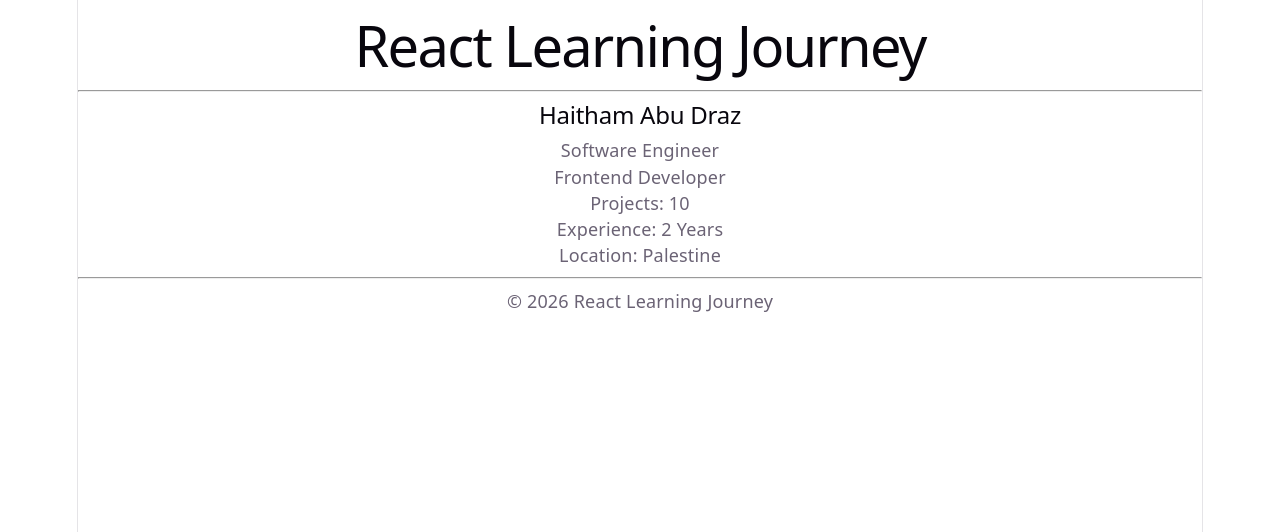
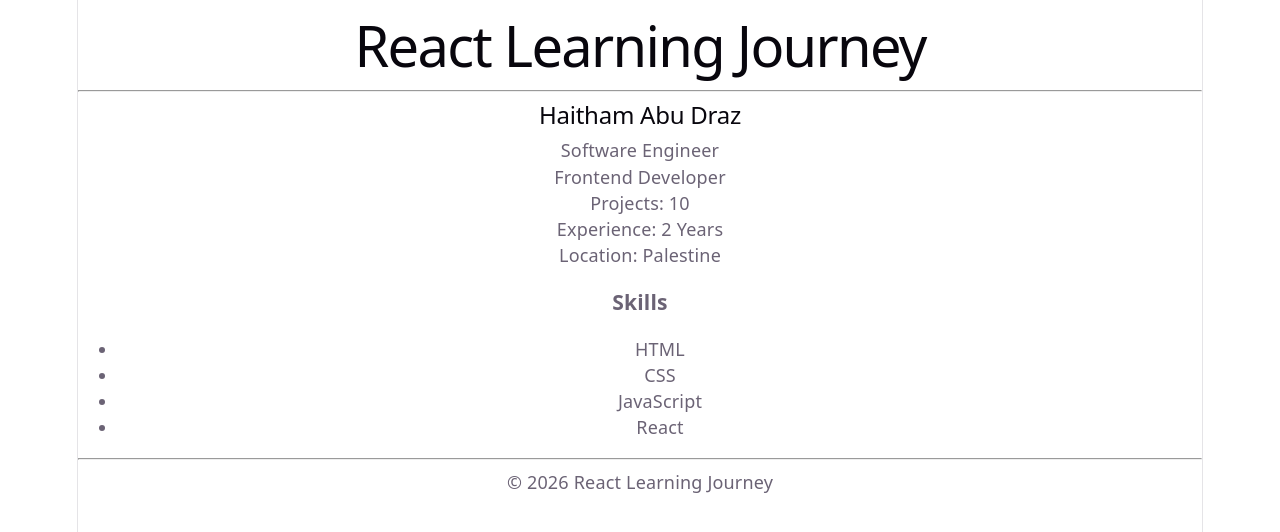
Before and after one commit to HaithamAbuDraz/react-learning-journey, a React (Vite) app: page / in a window 1280 px wide. Shown: the top 532 px of the page. Built offline with nearby package versions, Linux system fonts and the light colour scheme.

Commit message:
Add Skills component into ComponentsLesson

```diff
--- a/src/lessons/02-components/ComponentsLesson.jsx
+++ b/src/lessons/02-components/ComponentsLesson.jsx
@@ -2,6 +2,7 @@ import Header from './components/Header';
 import ProfileCard from './components/ProfileCard';
 import UserStats from '../../challenges/02-components/UserStats';
 import Footer from './components/Footer';
+import Skills from '../../challenges/02-components/Skills';
 
 function ComponentsLesson() {
   return (
@@ -9,6 +10,7 @@ function ComponentsLesson() {
       <Header />
       <ProfileCard />
       <UserStats />
+      <Skills />
       <Footer />
     </div>
   );
```
